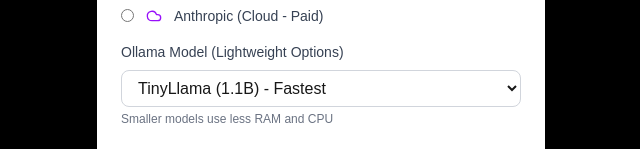
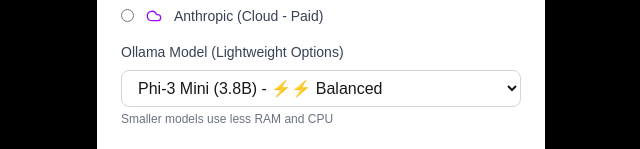
Before and after one commit to jstepanek/textlens, a Next.js app: page / in a window 1280 px wide. Both pictures are taken after a click on the button "AI Model Settings". Shown: the part 366-515 px from the top of the page, without its empty margins (319-959 px from the left). Built offline with nearby package versions, Linux system fonts and the light colour scheme.

Commit message:
feat: add multiple lightweight models and dynamic model selection

```diff
--- a/src/app/api/chat/route.ts
+++ b/src/app/api/chat/route.ts
@@ -11,11 +11,12 @@
     role: 'user' | 'assistant';
     timestamp: Date;
   }>;
+  model?: string;
 }
 
 export async function POST(request: NextRequest) {
   try {
-    const { message, documentContent, conversationHistory }: ChatRequest = await request.json();
+    const { message, documentContent, conversationHistory, model }: ChatRequest = await request.json();
 
     if (!message || !documentContent) {
       return NextResponse.json({ error: 'Missing required fields' }, { status: 400 });
@@ -23,7 +24,7 @@
 
     const aiProvider = process.env.AI_PROVIDER || 'ollama';
     const ollamaUrl = process.env.OLLAMA_URL || 'http://localhost:11434';
-    const ollamaModel = process.env.OLLAMA_MODEL || 'tinyllama';
+    const ollamaModel = model || process.env.OLLAMA_MODEL || 'tinyllama';
 
     console.log('AI Provider:', aiProvider, 'Model:', ollamaModel);
 
--- a/src/app/components/SettingsModal.tsx
+++ b/src/app/components/SettingsModal.tsx
@@ -6,18 +6,21 @@
 interface SettingsModalProps {
   isOpen: boolean;
   onClose: () => void;
+  selectedModel: string;
+  onModelChange: (model: string) => void;
 }
 
-export default function SettingsModal({ isOpen, onClose }: SettingsModalProps) {
+export default function SettingsModal({ isOpen, onClose, selectedModel, onModelChange }: SettingsModalProps) {
   const [aiProvider, setAiProvider] = useState('ollama');
-  const [ollamaModel, setOllamaModel] = useState('tinyllama');
+  const [ollamaModel, setOllamaModel] = useState(selectedModel);
 
   if (!isOpen) return null;
 
   const handleSave = () => {
-    // In a real app, you'd save these to localStorage or send to API
+    // Save settings and notify parent of model change
     localStorage.setItem('aiProvider', aiProvider);
     localStorage.setItem('ollamaModel', ollamaModel);
+    onModelChange(ollamaModel);
     onClose();
   };
 
@@ -97,11 +100,11 @@
                 onChange={(e) => setOllamaModel(e.target.value)}
                 className="w-full px-3 py-2 border border-gray-300 dark:border-gray-600 rounded-lg focus:outline-none focus:ring-2 focus:ring-blue-500 dark:bg-gray-700 dark:text-white"
               >
-                <option value="tinyllama">TinyLlama (1.1B) - Fastest</option>
-                <option value="phi3">Phi-3 Mini (3.8B) - Balanced</option>
-                <option value="gemma2:2b">Gemma 2B - Google</option>
-                <option value="llama3.2:1b">Llama 3.2 1B - Meta</option>
-                <option value="mistral">Mistral (7B) - Higher Quality</option>
+                <option value="tinyllama">TinyLlama (1.1B) - ⚡⚡⚡ Fastest</option>
+                <option value="phi3">Phi-3 Mini (3.8B) - ⚡⚡ Balanced</option>
+                <option value="gemma2:2b">Gemma 2B (2B) - ⚡⚡⚡ Google</option>
+                <option value="llama3.2:1b">Llama 3.2 1B (1B) - ⚡⚡⚡ Meta</option>
+                <option value="mistral">Mistral (7B) - ⚡ Higher Quality</option>
               </select>
               <p className="text-xs text-gray-500 dark:text-gray-400 mt-1">
                 Smaller models use less RAM and CPU
--- a/src/app/page.tsx
+++ b/src/app/page.tsx
@@ -25,6 +25,7 @@
   const [inputMessage, setInputMessage] = useState('');
   const [isLoading, setIsLoading] = useState(false);
   const [showSettings, setShowSettings] = useState(false);
+  const [selectedModel, setSelectedModel] = useState('phi3');
   const fileInputRef = useRef<HTMLInputElement>(null);
 
   const handleFileUpload = useCallback(async (file: File) => {
@@ -127,6 +128,7 @@
           message: inputMessage,
           documentContent: document.content,
           conversationHistory: messages,
+          model: selectedModel,
         }),
       });
 
@@ -367,6 +369,8 @@
         <SettingsModal
           isOpen={showSettings}
           onClose={() => setShowSettings(false)}
+          selectedModel={selectedModel}
+          onModelChange={setSelectedModel}
         />
       </div>
     </div>
```
